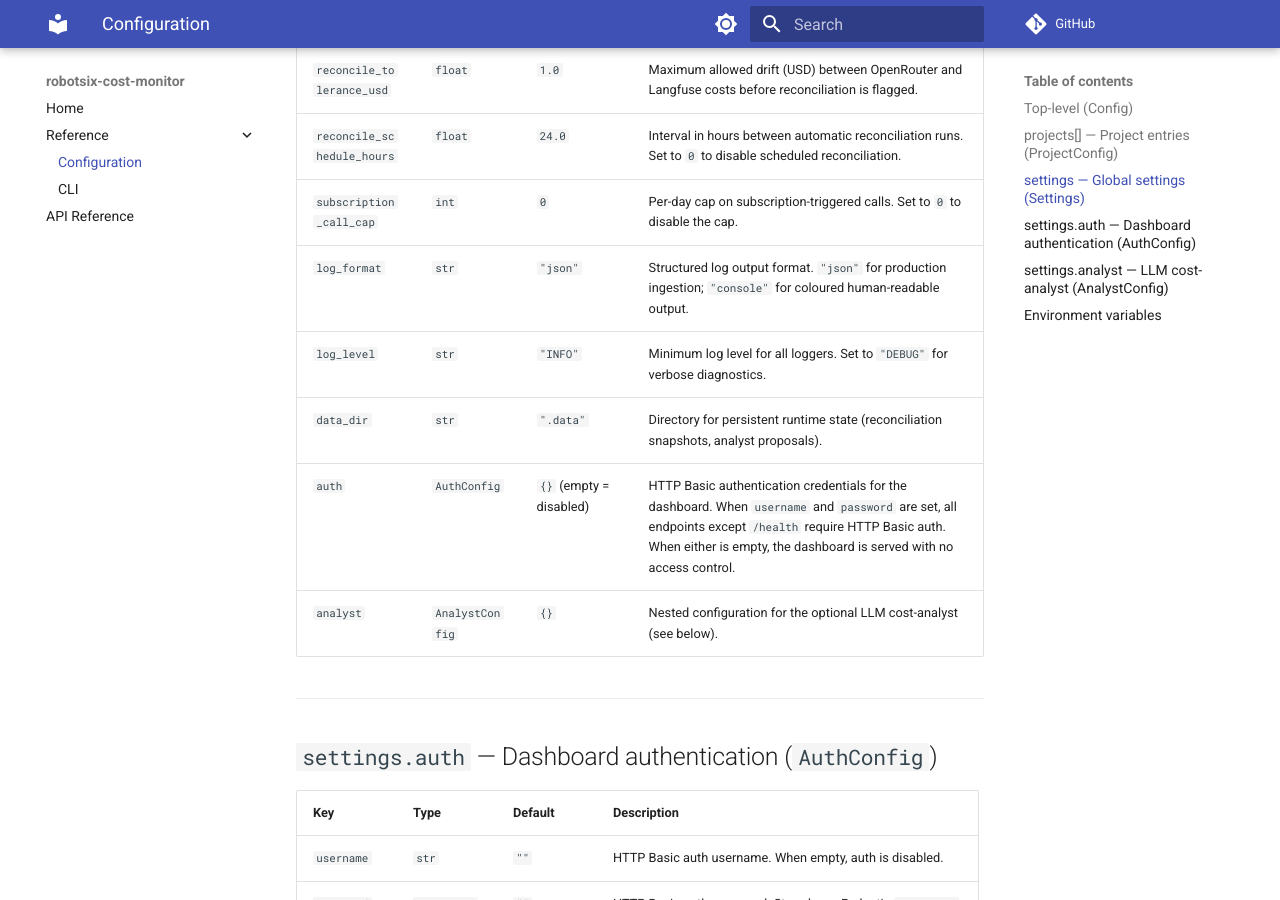
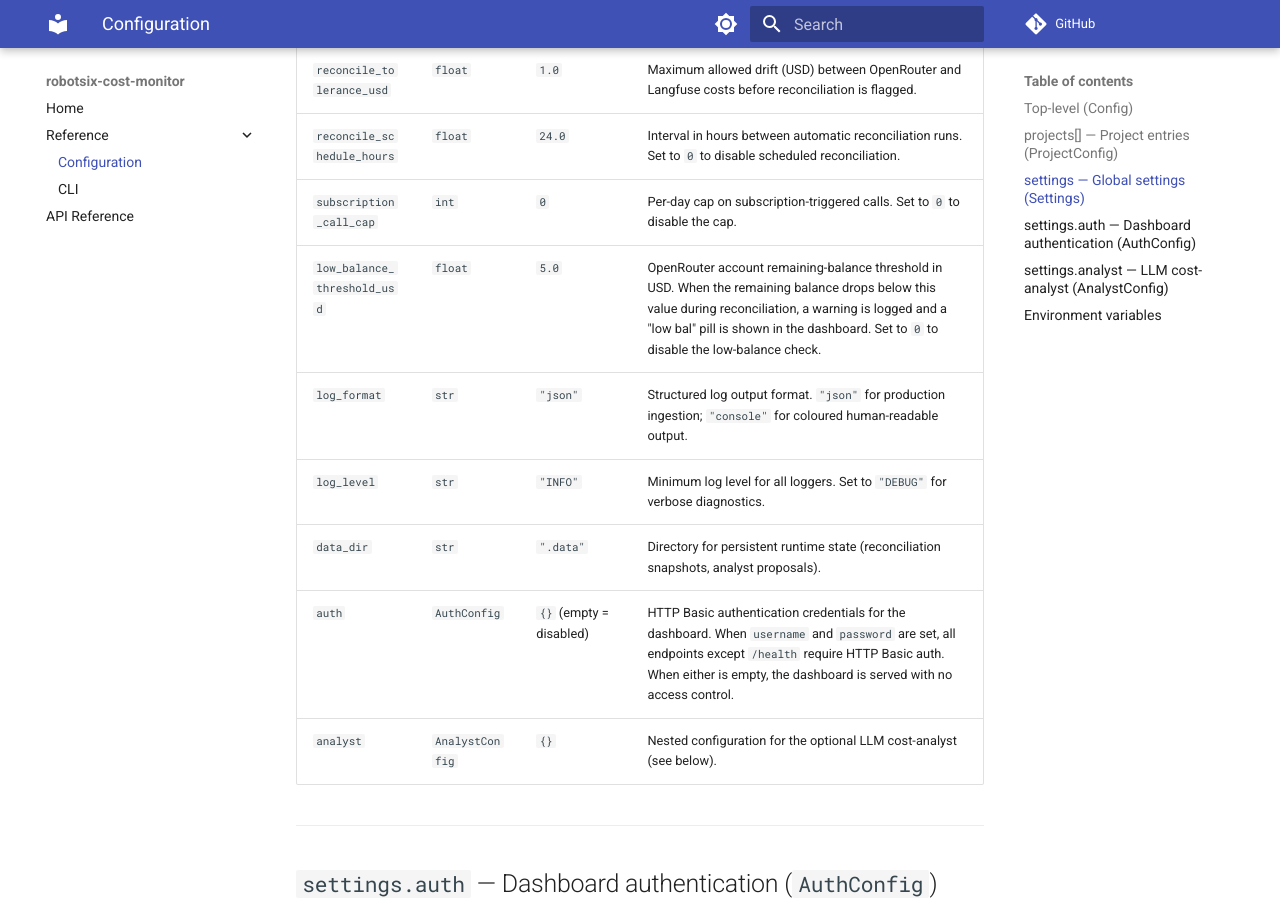
Before and after one commit to damien-robotsix/robotsix-cost-monitor, an MkDocs documentation site: the page built from docs/reference/configuration.md, in a window 1280 px wide and 900 px high, scrolled down 1559 px. Built offline with MkDocs 1.6.1 and Material for MkDocs 9.7.7, drawn with Linux system fonts in a browser that asks for light colours; comment, search, counter and statistics services are not loaded.

```diff
--- a/docs/reference/configuration.md
+++ b/docs/reference/configuration.md
@@ -43,6 +43,7 @@
 | `reconcile_tolerance_usd` | `float` | `1.0` | Maximum allowed drift (USD) between OpenRouter and Langfuse costs before reconciliation is flagged. |
 | `reconcile_schedule_hours` | `float` | `24.0` | Interval in hours between automatic reconciliation runs. Set to `0` to disable scheduled reconciliation. |
 | `subscription_call_cap` | `int` | `0` | Per-day cap on subscription-triggered calls. Set to `0` to disable the cap. |
+| `low_balance_threshold_usd` | `float` | `5.0` | OpenRouter account remaining-balance threshold in USD. When the remaining balance drops below this value during reconciliation, a warning is logged and a "low bal" pill is shown in the dashboard. Set to `0` to disable the low-balance check. |
 | `log_format` | `str` | `"json"` | Structured log output format. `"json"` for production ingestion; `"console"` for coloured human-readable output. |
 | `log_level` | `str` | `"INFO"` | Minimum log level for all loggers. Set to `"DEBUG"` for verbose diagnostics. |
 | `data_dir` | `str` | `".data"` | Directory for persistent runtime state (reconciliation snapshots, analyst proposals). |
```
